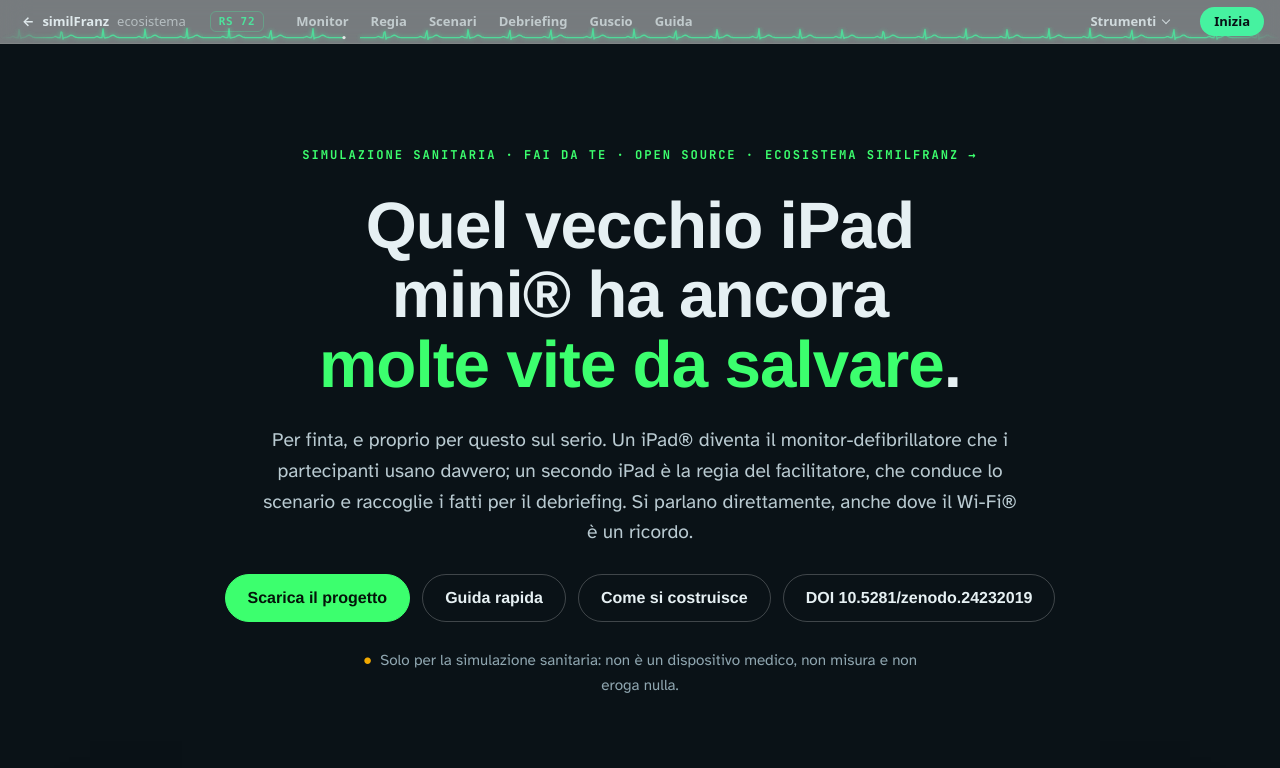
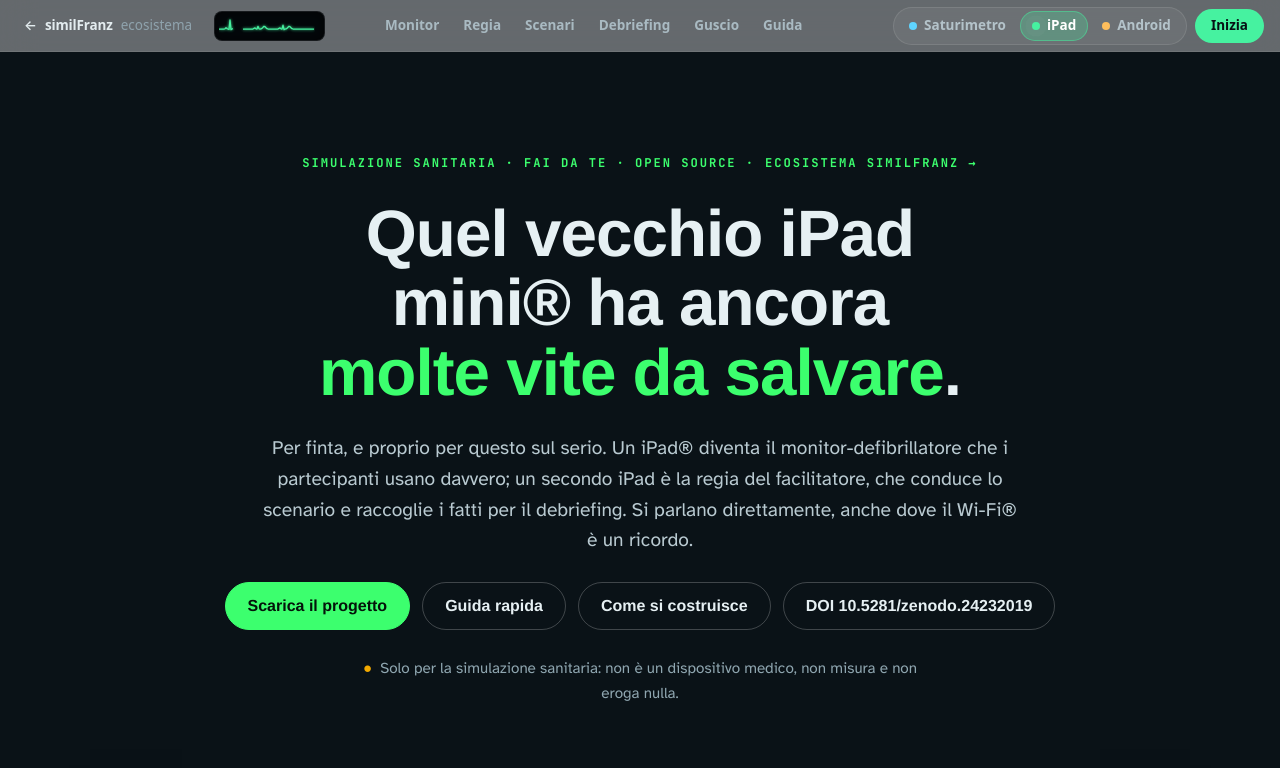
Before and after one commit to Franz8787/similfranz-monitor, a plain HTML site: page docs/index.html in a window 1280 px wide. Shown: the top 768 px of the page. Drawn offline with Linux system fonts and the light colour scheme; grey boxes are pictures that could not be loaded; a web font is replaced by a local one.

Commit message:
Barra dell'ecosistema rifatta: mini monitor ECG separato dal testo, capitolo attivo, avanzamento della lettura, selettore degli strumenti sempre visibile
Co-Authored-By: Claude Opus 5.5 <noreply@anthropic.com>

```diff
--- a/docs/index.html
+++ b/docs/index.html
@@ -175,111 +175,99 @@ footer .sign { margin-top: 36px; padding-top: 22px; border-top: 1px solid var(--
 <body>
 <!-- sf-eco:inizio (barra dell'ecosistema, generata da modelli-ecobar/inserisci.py) -->
 <style>
-html{scroll-padding-top:56px}
-.sf-eco{position:-webkit-sticky;position:sticky;top:0;z-index:50;height:44px;display:flex;align-items:center;gap:14px;padding:0 max(16px,env(safe-area-inset-left,0px));
-  background:rgba(6,13,17,.52);backdrop-filter:saturate(1.5) blur(14px);-webkit-backdrop-filter:saturate(1.5) blur(14px);
-  border-bottom:1px solid rgba(255,255,255,.07);font:600 13px/1 system-ui,-apple-system,"Segoe UI",Roboto,sans-serif;color:#dfe9ec;
-  transition:height .35s cubic-bezier(.2,.7,.2,1),background .35s;animation:sfEcoIn .6s cubic-bezier(.2,.7,.2,1) both}
-.sf-eco.c{height:36px;background:rgba(6,13,17,.78)}
-.sf-eco canvas{position:absolute;left:0;bottom:0;width:100%;height:16px;pointer-events:none;opacity:.8;
-  -webkit-mask:linear-gradient(90deg,transparent,#000 6%,#000 94%,transparent);mask:linear-gradient(90deg,transparent,#000 6%,#000 94%,transparent)}
-.sf-eco a{color:inherit;text-decoration:none;position:relative}
-.sf-eco .hub{display:inline-flex;align-items:center;gap:8px;white-space:nowrap;padding:7px 10px 7px 6px;border-radius:999px;transition:background .2s}
+html{scroll-padding-top:64px}
+.sf-eco{position:-webkit-sticky;position:sticky;top:0;z-index:50;height:52px;width:100%;box-sizing:border-box;display:flex;align-items:center;gap:10px;padding:0 max(16px,env(safe-area-inset-left,0px));
+  background:rgba(7,12,17,.6);backdrop-filter:saturate(1.6) blur(16px);-webkit-backdrop-filter:saturate(1.6) blur(16px);
+  border-bottom:1px solid rgba(255,255,255,.07);font:600 13.5px/1 system-ui,-apple-system,"Segoe UI",Roboto,sans-serif;color:#e3ecef;
+  transition:height .3s cubic-bezier(.2,.7,.2,1),background .3s;animation:sfEcoIn .5s cubic-bezier(.2,.7,.2,1) both}
+.sf-eco.c{height:46px;background:rgba(7,12,17,.84)}
+.sf-eco .pg{position:absolute;left:0;bottom:-1px;height:2px;width:100%;transform-origin:0 50%;transform:scaleX(0);
+  background:linear-gradient(90deg,transparent,var(--acc) 30%,var(--acc));box-shadow:0 0 8px var(--acc);pointer-events:none}
+.sf-eco a{color:inherit;text-decoration:none}
+.sf-eco a:focus-visible,.sf-eco summary:focus-visible{outline:2px solid var(--acc);outline-offset:2px;border-radius:10px}
+.sf-eco .hub{display:inline-flex;align-items:center;gap:8px;white-space:nowrap;height:36px;padding:0 12px 0 8px;border-radius:10px;transition:background .2s}
 .sf-eco .hub:hover{background:rgba(255,255,255,.08)}
-.sf-eco .hub b{display:inline-block;transition:transform .25s}.sf-eco .hub:hover b{transform:translateX(-4px)}
-.sf-eco .hub em{font-style:normal;opacity:.6;font-weight:500}
-.sf-eco .hub .hd{width:7px;height:7px;border-radius:50%;background:var(--acc);margin-left:4px;--a:var(--acc);animation:sfEcoBeat 1.1s ease-out infinite}
-.sf-eco .rt{font:600 11px/1 ui-monospace,SFMono-Regular,Menlo,monospace;letter-spacing:.06em;color:var(--acc);opacity:.85;white-space:nowrap;
-  padding:4px 8px;border:1px solid color-mix(in srgb,var(--acc) 35%,transparent);border-radius:6px;transition:color .3s,border-color .3s;position:relative}
-.sf-eco .rt.al{color:#ff5a5a;border-color:rgba(255,90,90,.5);animation:sfEcoAl .8s steps(2) infinite}
-.sf-eco nav{margin-left:auto;display:flex;gap:4px;overflow-x:auto;scrollbar-width:none;position:relative}.sf-eco nav::-webkit-scrollbar{display:none}
-.sf-eco nav a{display:inline-flex;align-items:center;gap:7px;padding:7px 11px;border-radius:999px;opacity:.72;white-space:nowrap;transition:opacity .2s,background .2s}
-.sf-eco nav a:hover{opacity:1;background:rgba(255,255,255,.07)}
-.sf-eco nav a i{width:7px;height:7px;border-radius:50%;background:var(--a)}
-.sf-eco nav a[aria-current],.sf-eco .sw a[aria-current]{opacity:1;background:rgba(255,255,255,.1);background:color-mix(in srgb,var(--a) 16%,transparent);color:#fff}
-.sf-eco nav a[aria-current] i{animation:sfEcoBeat 1.1s ease-out infinite}
-.sf-eco .s{display:none}
-.sf-eco .sec{display:flex;gap:2px;margin-left:8px}
-.sf-eco .sec a{padding:8px 10px;border-radius:8px;opacity:.72;font-weight:600;white-space:nowrap;transition:opacity .2s,background .2s}
-.sf-eco .sec a:hover{opacity:1;background:rgba(255,255,255,.07)}
-.sf-eco .cta{margin-left:6px;background:var(--acc);color:#071015;padding:8px 14px;border-radius:999px;font-weight:700;white-space:nowrap}
-.sf-eco .sw{margin-left:auto;position:relative}
-.sf-eco .sw summary{list-style:none;cursor:pointer;display:inline-flex;align-items:center;gap:7px;padding:7px 11px;border-radius:999px;opacity:.85;white-space:nowrap}
-.sf-eco .sw summary::-webkit-details-marker{display:none}
-.sf-eco .sw summary:hover,.sf-eco .sw[open] summary{background:rgba(255,255,255,.08);opacity:1}
-.sf-eco .sw summary::after{content:"";width:6px;height:6px;border:solid currentColor;border-width:0 1.5px 1.5px 0;transform:translateY(-2px) rotate(45deg);transition:transform .2s}
-.sf-eco .sw[open] summary::after{transform:translateY(1px) rotate(-135deg)}
-.sf-eco .sw>div{position:absolute;right:0;top:calc(100% + 8px);display:flex;flex-direction:column;gap:2px;padding:6px;min-width:190px;border-radius:12px;
-  background:rgba(8,16,20,.94);border:1px solid rgba(255,255,255,.09);box-shadow:0 14px 40px rgba(0,0,0,.45);animation:sfEcoDrop .18s ease-out}
-.sf-eco .sw>div a{display:flex;align-items:center;gap:9px;padding:9px 11px;border-radius:8px;opacity:.8}
-.sf-eco .sw>div a:hover{opacity:1;background:rgba(255,255,255,.07)}
-.sf-eco .sw>div a i{width:7px;height:7px;border-radius:50%;background:var(--a)}
-.sf-eco .sw .l{display:inline}
-.sf-eco.has-sec>nav{display:none}.sf-eco:not(.has-sec) .sw,.sf-eco:not(.has-sec) .sec,.sf-eco:not(.has-sec) .cta{display:none}
-@media (max-width:1080px){.sf-eco.has-sec .sec,.sf-eco.has-sec .sw,.sf-eco.has-sec .rt{display:none}.sf-eco.has-sec>nav{display:flex}.sf-eco.has-sec .cta{margin-left:6px}}
-@media (max-width:640px){.sf-eco.has-sec .cta{display:none}}
+.sf-eco .hub b{display:inline-block;font-weight:600;transition:transform .25s}.sf-eco .hub:hover b{transform:translateX(-3px)}
+.sf-eco .hub strong{font-weight:700;letter-spacing:-.01em}
+.sf-eco .hub em{font-style:normal;color:#8fa3ad;font-weight:500}
+.sf-eco .hub .hd{width:8px;height:8px;border-radius:50%;background:var(--acc);--a:var(--acc);animation:sfEcoBeat 1.1s ease-out infinite}
+.sf-eco .mon{display:inline-flex;align-items:center;gap:8px;height:30px;padding:0 9px 0 4px;border-radius:8px;background:#03070a;
+  border:1px solid rgba(255,255,255,.08);box-shadow:inset 0 0 12px rgba(0,0,0,.6)}
+.sf-eco .mon canvas{width:96px;height:22px;display:block}
+.sf-eco .rt{font:700 11px/1 ui-monospace,SFMono-Regular,Menlo,monospace;letter-spacing:.05em;color:var(--acc);min-width:52px;text-align:right;white-space:nowrap}
+.sf-eco .rt.al{color:#ff5d5d;animation:sfEcoAl .8s steps(2) infinite}
+.sf-eco .sec{display:flex;gap:2px;margin:0 auto;padding:0 8px}
+.sf-eco .sec a{position:relative;height:36px;display:inline-flex;align-items:center;padding:0 11px;border-radius:9px;color:#a9bac2;white-space:nowrap;transition:color .2s,background .2s}
+.sf-eco .sec a:hover{color:#fff;background:rgba(255,255,255,.06)}
+.sf-eco .sec a.on{color:#fff}
+.sf-eco .sec a.on::after{content:"";position:absolute;left:11px;right:11px;bottom:4px;height:2px;border-radius:2px;background:var(--acc);box-shadow:0 0 6px var(--acc)}
+.sf-eco .cta{height:34px;display:inline-flex;align-items:center;background:var(--acc);color:#071015;padding:0 16px;border-radius:999px;font-weight:700;white-space:nowrap;transition:filter .2s,transform .2s}
+.sf-eco .cta:hover{filter:brightness(1.12);transform:translateY(-1px)}
+.sf-eco .seg{display:inline-flex;align-items:center;gap:2px;padding:3px;border-radius:999px;background:rgba(255,255,255,.05);border:1px solid rgba(255,255,255,.1)}
+.sf-eco .seg a{display:inline-flex;align-items:center;gap:7px;height:30px;padding:0 12px;border-radius:999px;color:#b4c3ca;white-space:nowrap;transition:background .2s,color .2s}
+.sf-eco .seg a i{width:8px;height:8px;border-radius:50%;background:var(--a);transition:box-shadow .2s}
+.sf-eco .seg a:hover{color:#fff;background:rgba(255,255,255,.08)}
+.sf-eco .seg a:hover i{box-shadow:0 0 0 3px rgba(255,255,255,.08),0 0 10px var(--a)}
+.sf-eco .seg a[aria-current]{color:#fff;background:rgba(255,255,255,.12);background:color-mix(in srgb,var(--a) 24%,transparent);box-shadow:inset 0 0 0 1px color-mix(in srgb,var(--a) 45%,transparent)}
+.sf-eco .seg a[aria-current] i{box-shadow:0 0 10px var(--a);animation:sfEcoBeat 1.1s ease-out infinite}
+.sf-eco .seg .s{display:none}
+.sf-eco .rgt{margin-left:auto;display:flex;align-items:center;gap:8px}
+
+@keyframes sfEcoIn{from{transform:translateY(-100%)}to{transform:none}}
 @keyframes sfEcoDrop{from{opacity:0;transform:translateY(-4px)}}
-@keyframes sfEcoIn{from{transform:translateY(-100%)}to{transform:none}}
-@keyframes sfEcoBeat{0%{box-shadow:0 0 0 0 var(--a)}12%{box-shadow:0 0 0 4px color-mix(in srgb,var(--a) 35%,transparent)}40%,100%{box-shadow:0 0 0 7px transparent}}
+@keyframes sfEcoBeat{0%{box-shadow:0 0 0 0 var(--a)}12%{box-shadow:0 0 0 4px rgba(255,255,255,.12)}40%,100%{box-shadow:0 0 0 7px transparent}}
 @keyframes sfEcoAl{50%{opacity:.35}}
-@media (max-width:820px){.sf-eco .rt{display:none}}
-@media (max-width:640px){.sf-eco{gap:8px}.sf-eco .hub em,.sf-eco .l{display:none}.sf-eco .s{display:inline}.sf-eco nav a{padding:7px 9px}}
-@media (prefers-reduced-motion:reduce){.sf-eco,.sf-eco nav a i,.sf-eco .hub .hd,.sf-eco .rt.al{animation:none}.sf-eco{transition:none}}
+@media (max-width:1180px){.sf-eco .mon{display:none}}
+@media (max-width:1000px){.sf-eco .sec{display:none}.sf-eco .rgt{margin-left:auto}}
+@media (max-width:640px){.sf-eco{gap:6px}.sf-eco .hub em,.sf-eco .cta{display:none}.sf-eco .hub{padding:0 8px 0 4px}
+  .sf-eco .seg a{padding:0 9px;gap:5px}.sf-eco .seg .l{display:none}.sf-eco .seg .s{display:inline}}
+@media (max-width:360px){.sf-eco .hub strong{display:none}}
+@media (prefers-reduced-motion:reduce){.sf-eco,.sf-eco .hub .hd,.sf-eco .rt.al{animation:none}.sf-eco{transition:none}}
 </style>
-<div class="sf-eco has-sec" id="sf-eco" role="navigation" aria-label="Ecosistema similFranz" style="--acc:#46f2a0">
-  <canvas aria-hidden="true"></canvas>
-  <a class="hub" href="https://franz8787.github.io/similfranz/" title="Torna all'ecosistema similFranz"><b>←</b> similFranz <em>ecosistema</em></a>
-  <span class="rt" aria-hidden="true" title="Ritmo dimostrativo">RS 72</span>
+<div class="sf-eco" id="sf-eco" role="navigation" aria-label="Ecosistema similFranz" style="--acc:#46f2a0">
+  <span class="pg" aria-hidden="true"></span>
+  <a class="hub" href="https://franz8787.github.io/similfranz/" title="Torna all'ecosistema similFranz"><b>←</b> <strong>similFranz</strong> <em>ecosistema</em></a>
+  <span class="mon" aria-hidden="true"><canvas></canvas></span>
   <div class="sec"><a href="#monitor">Monitor</a><a href="#regia">Regia</a><a href="#scenari">Scenari</a><a href="#debriefing">Debriefing</a><a href="#guscio">Guscio</a><a href="#guida">Guida</a></div>
-<details class="sw"><summary>Strumenti</summary><div><a href="https://franz8787.github.io/similfranz-saturimetro/" style="--a:#5fd4ff"><i></i><span class="l">Saturimetro</span><span class="s">Sat</span></a><a href="https://franz8787.github.io/similfranz-monitor/" aria-current="page" style="--a:#46f2a0"><i></i><span class="l">Monitor iPad</span><span class="s">iPad</span></a><a href="https://franz8787.github.io/similfranz-monitor-android/" style="--a:#ffbe5c"><i></i><span class="l">Monitor Android</span><span class="s">Android</span></a></div></details>
-<a class="cta" href="#come">Inizia</a>
-  <nav aria-label="Gli strumenti similFranz"><a href="https://franz8787.github.io/similfranz-saturimetro/" style="--a:#5fd4ff"><i></i><span class="l">Saturimetro</span><span class="s">Sat</span></a><a href="https://franz8787.github.io/similfranz-monitor/" aria-current="page" style="--a:#46f2a0"><i></i><span class="l">Monitor iPad</span><span class="s">iPad</span></a><a href="https://franz8787.github.io/similfranz-monitor-android/" style="--a:#ffbe5c"><i></i><span class="l">Monitor Android</span><span class="s">Android</span></a></nav>
+  <div class="rgt"><nav class="seg" aria-label="Gli strumenti similFranz"><a href="https://franz8787.github.io/similfranz-saturimetro/" style="--a:#5fd4ff" title="Saturimetro: SpO₂, polso e pletismografia su iPod touch®"><i></i><span class="l">Saturimetro</span><span class="s">Sat</span></a><a href="https://franz8787.github.io/similfranz-monitor/" aria-current="page" style="--a:#46f2a0" title="Monitor iPad: Monitor-defibrillatore su iPad mini®"><i></i><span class="l">iPad</span><span class="s">iPad</span></a><a href="https://franz8787.github.io/similfranz-monitor-android/" style="--a:#ffbe5c" title="Monitor Android: Monitor-defibrillatore su tablet Android™"><i></i><span class="l">Android</span><span class="s">Android</span></a></nav><a class="cta" href="#come">Inizia</a></div>
 </div>
 <style>.nav{display:none!important}</style>
 <script>
 (function(){
-var bar=document.getElementById("sf-eco"),t0=0;function sc(){t0=0;bar.classList.toggle("c",scrollY>40)}
-addEventListener("scroll",function(){if(!t0){t0=1;requestAnimationFrame(sc)}},{passive:true});sc();
-var cv=bar.querySelector("canvas"),cx=cv.getContext("2d"),rt=bar.querySelector(".rt"),acc=getComputedStyle(bar).getPropertyValue("--acc").trim()||"#46f2a0";
-var still=matchMedia("(prefers-reduced-motion: reduce)").matches;
-var R=[{n:"RS",l:"Sinusale",hr:72,d:9},{n:"BRADI",l:"Bradicardia",hr:42,d:9},{n:"RS",l:"Sinusale",hr:76,d:6},
-       {n:"TACHI",l:"Tachicardia",hr:142,d:8},{n:"STEMI",l:"STEMI",hr:88,d:10,st:1},{n:"FV",l:"Fibrillazione ventricolare",fv:1,d:7}];
-var ri=0,rStart=0,W=0,H=0,dpr=1,ys=[],x=0,last=0,beatT=0,beatLen=60/72,acc2=0,ph=[0,0,0],cur=R[0],next=null;
+var bar=document.getElementById("sf-eco"),pg=bar.querySelector(".pg"),busy=0;
+var secs=[].slice.call(bar.querySelectorAll(".sec a")).map(function(a){return {a:a,el:document.getElementById(a.getAttribute("href").slice(1))}}).filter(function(o){return o.el});
+function onScroll(){busy=0;var y=scrollY,h=document.documentElement.scrollHeight-innerHeight;
+  bar.classList.toggle("c",y>40);if(pg)pg.style.transform="scaleX("+(h>0?Math.min(1,y/h):0)+")";
+  var on=null;for(var i=0;i<secs.length;i++){if(secs[i].el.getBoundingClientRect().top<innerHeight*.35)on=secs[i]}
+  for(var k=0;k<secs.length;k++)secs[k].a.classList.toggle("on",secs[k]===on)}
+addEventListener("scroll",function(){if(!busy){busy=1;requestAnimationFrame(onScroll)}},{passive:true});addEventListener("resize",onScroll);onScroll();
+// mini monitor: traccia ECG vera (P, QRS, ST, T) che scorre con lo spazio di cancellazione; i ritmi cambiano da soli
+var cv=bar.querySelector(".mon canvas");if(!cv)return;var cx=cv.getContext("2d"),acc=getComputedStyle(bar).getPropertyValue("--acc").trim()||"#46f2a0";
+var still=matchMedia("(prefers-reduced-motion: reduce)").matches,PX=30;
+var R=[{hr:72,d:8},{hr:44,d:8},{hr:76,d:6},{hr:138,d:7},{hr:86,d:9,st:1},{fv:1,d:6}];
+var ri=0,rT=0,cur=R[0],nxt=-1,W=0,H=0,dpr=1,ys=null,x=0,last=0,bt=0,bl=60/72,ts=0,ph=[1,2,3],accu=0;
 function g(t,m,s,a){var z=(t-m)/s;return a*Math.exp(-z*z/2)}
-function beat(t,st){ // t in secondi dall'inizio del battito; ampiezza ~ [-0.35, 1]
-  var v=g(t,.10,.022,.12)+g(t,.205,.008,-.12)+g(t,.225,.011,1)+g(t,.247,.009,-.28)+g(t,.42,.045,.26);
-  if(st){v+=(t>.255&&t<.42?.32*Math.sin(Math.PI*Math.min(1,(t-.255)/.2)*.5):0)+g(t,.40,.06,.18)}
-  return v}
-function fv(t){return .42*Math.sin(2*Math.PI*5.3*t+ph[0])*(.6+.4*Math.sin(2*Math.PI*.7*t))+.22*Math.sin(2*Math.PI*7.9*t+ph[1])+.12*Math.sin(2*Math.PI*3.1*t+ph[2])}
-function setR(i,now){ri=i;cur=R[i];rStart=now;if(rt){rt.textContent=cur.fv?cur.n:cur.n+" "+cur.hr;rt.title=cur.l;rt.classList.toggle("al",!!(cur.fv||cur.st))}
-  ph=[Math.random()*6,Math.random()*6,Math.random()*6]}
-function size(){dpr=Math.min(2,devicePixelRatio||1);W=cv.clientWidth;H=cv.clientHeight;cv.width=W*dpr;cv.height=H*dpr;
-  var n=Math.ceil(W);ys=new Float32Array(n);for(var i=0;i<n;i++)ys[i]=sample(1/50);x=0;for(var j=1;j<=14;j++)ys[j%n]=NaN}
-var tSim=0;
-function sample(dt){ // un campione per pixel: tempo del segnale = 1/50 s per pixel
-  tSim+=dt;
-  if(cur.fv) return fv(tSim);
-  beatT+=dt; if(beatT>=beatLen){beatT-=beatLen;
-    if(next!==null){setR(next,performance.now());next=null}
-    beatLen=60/cur.hr*(1+(cur.hr<60?.04:.015)*(Math.random()*2-1))}
-  return beat(beatT,cur.st)}
-function draw(){
-  cx.setTransform(dpr,0,0,dpr,0,0);cx.clearRect(0,0,W,H);
-  cx.lineWidth=1.3;cx.lineJoin="round";cx.strokeStyle=acc;cx.shadowColor=acc;cx.shadowBlur=4;cx.beginPath();
-  var mid=H*.66,amp=H*.58,pen=false;
-  for(var i=0;i<ys.length;i++){var v=ys[i];if(v!==v){pen=false;continue}var y=mid-v*amp;if(pen)cx.lineTo(i,y);else{cx.moveTo(i,y);pen=true}}
-  cx.stroke();cx.shadowBlur=0;
-  if(!still&&ys.length){var hy=ys[(x-1+ys.length)%ys.length];if(hy===hy){cx.fillStyle="#fff";cx.beginPath();cx.arc((x-1+ys.length)%ys.length,mid-hy*amp,1.6,0,7);cx.fill()}}}
-function step(now){
-  if(!W||cv.clientWidth!==W)size();
-  var el=Math.min(.1,(now-last)/1000||0);last=now;
-  if((now-rStart)/1000>cur.d&&next===null){var n=(ri+1)%R.length;if(cur.fv||R[n].fv)setR(n,now);else next=n}
-  acc2+=el*50;var k=0;
-  while(acc2>=1&&k<12){acc2-=1;k++;ys[x]=sample(1/50);x=(x+1)%ys.length;
-    for(var j=1;j<=14;j++)ys[(x+j)%ys.length]=NaN}
+function beat(t,st){var v=g(t,.10,.022,.12)+g(t,.205,.008,-.12)+g(t,.225,.011,1)+g(t,.247,.009,-.28)+g(t,.42,.045,.26);
+  if(st)v+=(t>.255&&t<.44?.3:0)+g(t,.40,.06,.16);return v}
+function fv(t){return .4*Math.sin(2*Math.PI*5.3*t+ph[0])*(.6+.4*Math.sin(2*Math.PI*.7*t))+.22*Math.sin(2*Math.PI*7.9*t+ph[1])+.12*Math.sin(2*Math.PI*3.1*t+ph[2])}
+function setR(i){ri=i;cur=R[i];rT=0;ph=[Math.random()*6,Math.random()*6,Math.random()*6]}
+function sample(dt){ts+=dt;rT+=dt;
+  if(rT>cur.d&&nxt<0){var n=(ri+1)%R.length;if(cur.fv||R[n].fv)setR(n);else nxt=n}
+  if(cur.fv)return fv(ts);
+  bt+=dt;if(bt>=bl){bt-=bl;if(nxt>=0){setR(nxt);nxt=-1}bl=60/cur.hr*(1+(cur.hr<60?.04:.015)*(Math.random()*2-1))}
+  return beat(bt,cur.st)}
+function size(){dpr=Math.min(2,devicePixelRatio||1);W=cv.clientWidth;H=cv.clientHeight;if(!W)return;cv.width=W*dpr;cv.height=H*dpr;
+  ys=new Float32Array(W);for(var i=0;i<W;i++)ys[i]=sample(1/PX);x=0;for(var j=1;j<=8;j++)ys[j%W]=NaN}
+function draw(){cx.setTransform(dpr,0,0,dpr,0,0);cx.clearRect(0,0,W,H);
+  cx.lineWidth=1.25;cx.lineJoin="round";cx.strokeStyle=acc;cx.shadowColor=acc;cx.shadowBlur=3;cx.beginPath();
+  var mid=H*.64,amp=H*.5,pen=false;
+  for(var i=0;i<W;i++){var v=ys[i];if(v!==v){pen=false;continue}var y=mid-v*amp;if(pen)cx.lineTo(i,y);else{cx.moveTo(i,y);pen=true}}
+  cx.stroke();cx.shadowBlur=0}
+function step(now){if(!ys||cv.clientWidth!==W){size();if(!ys){requestAnimationFrame(step);return}}
+  var el=Math.min(.1,(now-last)/1000||0);last=now;accu+=el*PX;
+  while(accu>=1){accu-=1;ys[x]=sample(1/PX);x=(x+1)%W;for(var j=1;j<=8;j++)ys[(x+j)%W]=NaN}
   draw();requestAnimationFrame(step)}
-setR(0,performance.now());
-if(still){size();for(var i=0;i<ys.length;i++)ys[i]=sample(1/50);draw();return}
+if(still){size();if(ys)draw();return}
 requestAnimationFrame(function(n){last=n;step(n)});
 })();
 </script>
```
